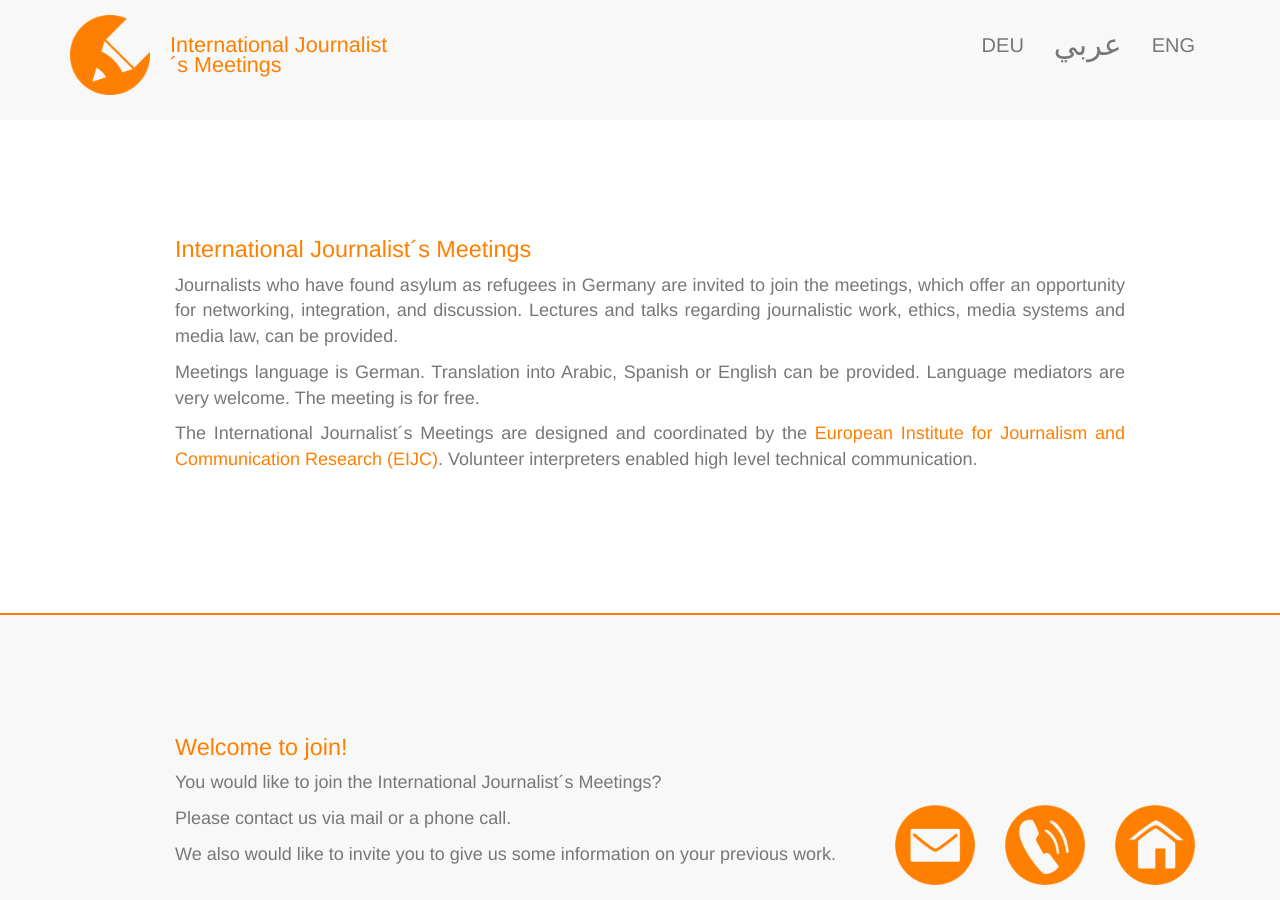
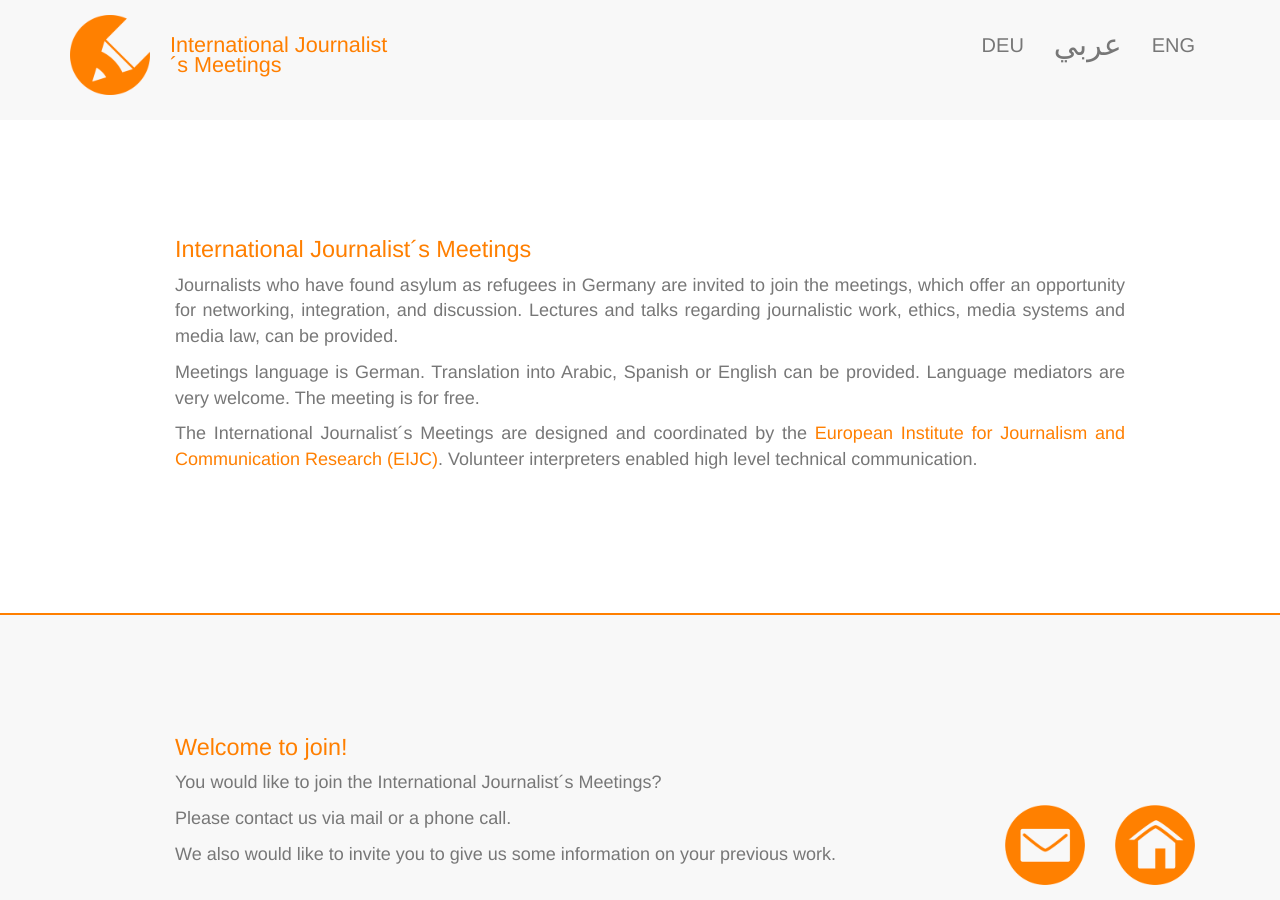
Before and after one commit to EIJC/TIJ, a Jekyll site: the page built from en.html, in a window 1280 px wide and 900 px high, scrolled down 545 px. Built offline with Jekyll 4.4.1, drawn with Linux system fonts in a browser that asks for light colours; nearby versions of some CDN libraries.

Commit message:
Update navbar-en.html

```diff
--- a/_includes/navbar-en.html
+++ b/_includes/navbar-en.html
@@ -33,10 +33,6 @@
                    <img alt="Mail" src="{{ site.base_url }}/images/mail-transparent.png" title="Mail" style="max-width: 80px; max-height: 80px; " />
                    </a>
                 </li>
-                <li><a href="{{ site.base_url }}/de.html#Telefon">
-                   <img alt="Phone" src="{{ site.base_url }}/images/phone-transparent.png" title="Phone" style="max-width: 80px; max-height: 80px; " />
-                     </a>
-                </li>
                 <li><a href="{{ site.base_url }}/de.html#Anfahrt">
                    <img alt="Adress" src="{{ site.base_url }}/images/adress-transparent.png" title="Adress" style="max-width: 80px; max-height: 80px; " />
                     </a>
```
